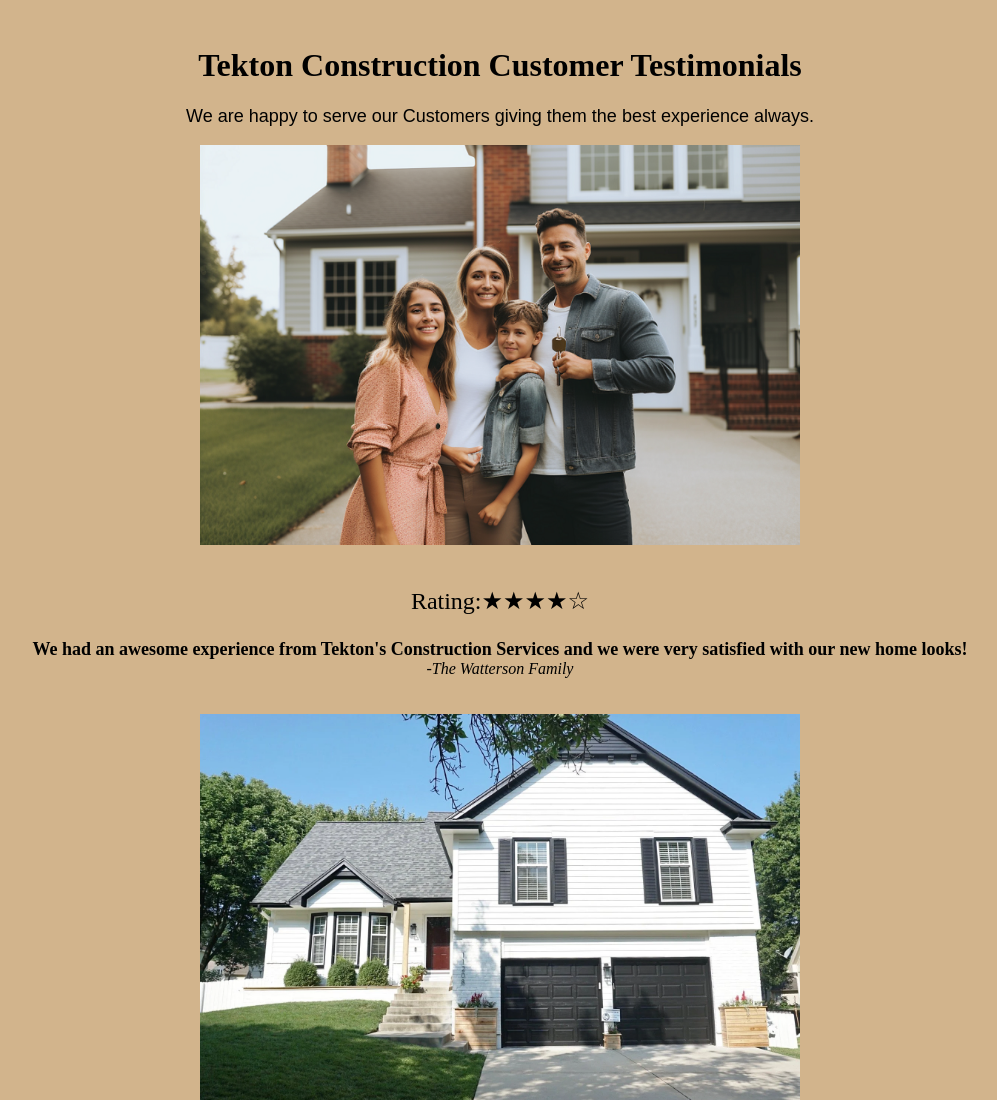
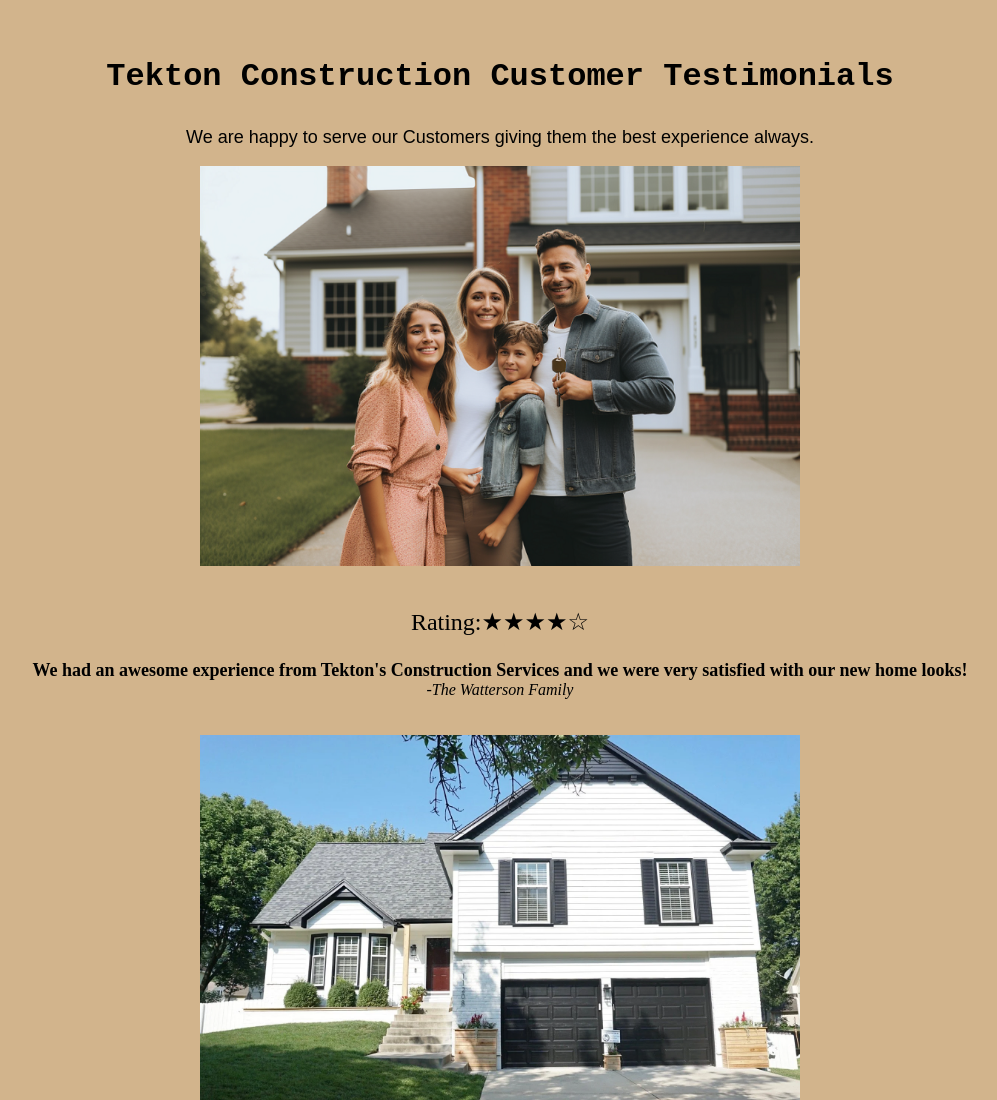
Before and after one commit to TejasivasaiAlluri/TejasivasaiAlluri.github.io, a plain HTML site: page index.html in a window 1280 px wide. Shown: the top 1100 px of the page, without its empty margins (140-1137 px from the left). Drawn offline with Linux system fonts and the light colour scheme.

Commit message:
index.html

```diff
--- a/index.html
+++ b/index.html
@@ -5,7 +5,7 @@
 <body>
 <body bgcolor = "#D2B48C">
 <br>
-<center><h1><b>Tekton Construction Customer Testimonials</b></h1></center>
+<center><h1><b><p style = "font-family:Courier New;">Tekton Construction Customer Testimonials</b></h1></center></p>
 <center><font color = "#000000" size = 4><p style = "font-family:Arial;"> We are happy to serve our Customers giving them the best experience always.</p></font></center>
 <center><img src = "Tektonimage_happy.png" width = 600 height = 400> </center>
 <br>
```
